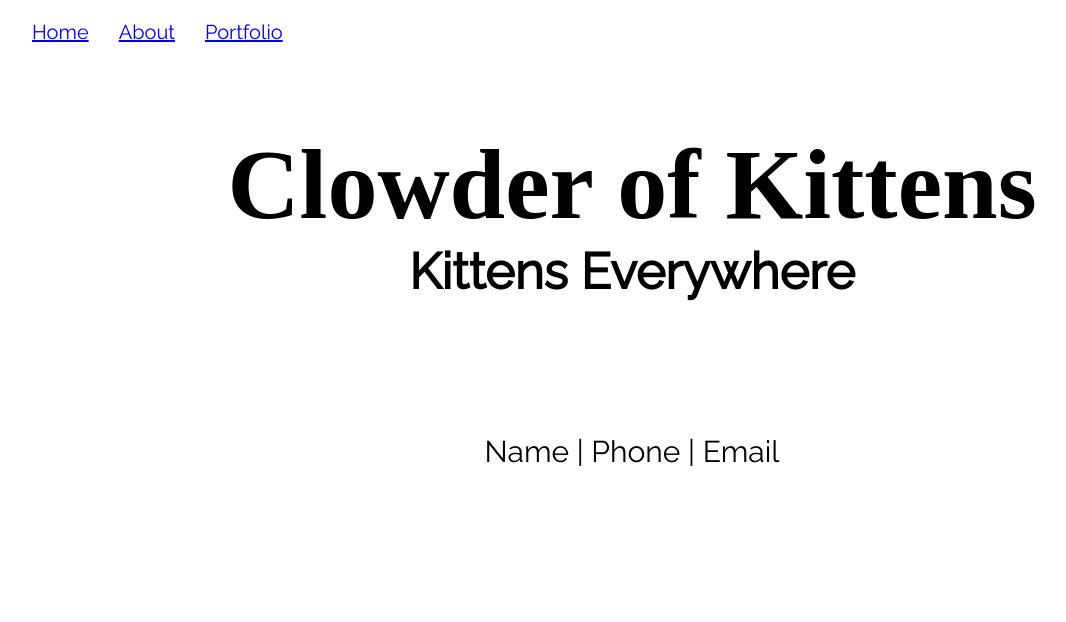
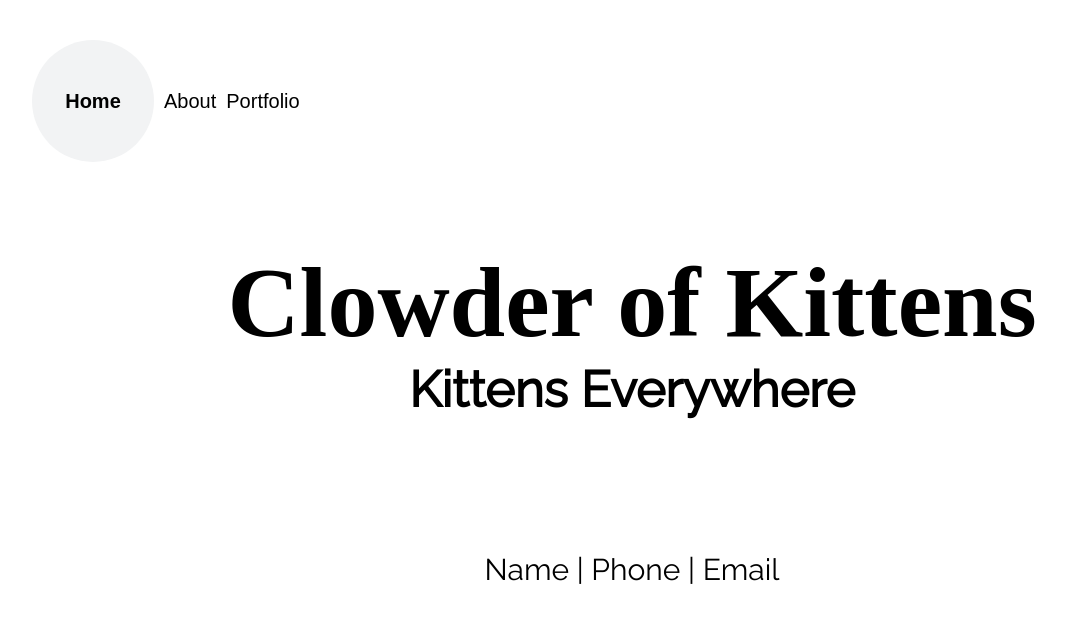
Before and after one commit to keriSpencer/portfolio-app, a React (Create React App) app: page / in a window 1280 px wide. Shown: the top 622 px of the page, without its empty margins (8-1074 px from the left). Built offline with nearby package versions, Linux system fonts and the light colour scheme; a web font is replaced by a local one.

Commit message:
Updated active link CSS

```diff
--- a/src/components/BaseLayout.js
+++ b/src/components/BaseLayout.js
@@ -16,28 +16,18 @@ class BaseLayout extends Component {
       marginBottom: 60
     }
 
-    let navBar = {
-      fontFamily: 'Raleway',
-      fontWeight: 'extra-light',
-      listStyle: 'none',
-      fontSize: '20px'
-    }
+    // let navBar = {
+    //   fontFamily: 'Raleway',
+    //   fontWeight: 'extra-light',
+    //   listStyle: 'none',
+    //   fontSize: '20px'
+    // }
 
     return (
       <div className="wrap">
         <div className="nav-bar-header">
           <nav>
-            <ul className="navBar" style={navBar}>
-              <li className="navListItem">
-                <Link to="/">Home</Link>
-              </li>
-              <li className="navListItem">
-                <Link to="/about">About</Link>
-              </li>
-              <li className="navListItem">
-                <Link to="/portfolio">Portfolio</Link>
-              </li>
-            </ul>
+            <ul className="navBar" />
           </nav>
         </div>
 
--- a/src/index.js
+++ b/src/index.js
@@ -3,7 +3,7 @@ import ReactDOM from 'react-dom'
 import './styles/index.css'
 import App from './components/App'
 import registerServiceWorker from './registerServiceWorker'
-import { BrowserRouter, Route, Switch } from 'react-router-dom'
+import { BrowserRouter, Route, Switch, NavLink } from 'react-router-dom'
 import BaseLayout from './components/BaseLayout'
 
 import Home from '/Users/kerispencer/Development/react/portfolio-app/src/components/Home.js'
@@ -13,6 +13,19 @@ import Portfolio from '/Users/kerispencer/Development/react/portfolio-app/src/co
 ReactDOM.render(
   <BrowserRouter>
     <BaseLayout>
+      <div className="centerText">
+        <nav className="navBar">
+          <NavLink activeClassName="selected" className="navListItem" exact to="/">
+            Home
+          </NavLink>
+          <NavLink activeClassName="selected" className="navListItem" to="/about">
+            About
+          </NavLink>
+          <NavLink activeClassName="selected" className="navListItem" to="/portfolio">
+            Portfolio
+          </NavLink>
+        </nav>
+      </div>
       <Switch>
         <Route path="/portfolio" component={Portfolio} />
         <Route path="/about" component={About} />
--- a/src/styles/App.css
+++ b/src/styles/App.css
@@ -1,10 +1,19 @@
-ul.navBar {
+.navBar {
   display: flex;
   flex-direction: row;
+  font: 'Raleway';
+  font-weight: light;
+  list-style: none;
+  font-size: 20px;
+  margin-left: 40px;
+  text-align: center;
+  line-height: 5.6em;
 }
 
-li.navListItem {
-  padding-right: 30px;
+.navListItem {
+  padding: 5px;
+  text-decoration: none;
+  color: black;
 }
 
 ul {
@@ -20,3 +29,27 @@ li {
   display: flex;
   justify-content: center;
 }
+
+/*.selected {
+  border-color: #666;
+  border-radius: 50%;
+}*/
+
+.selected {
+  background: #f2f3f4;
+  border-radius: 50%;
+  color: black;
+  font-weight: bold;
+  line-height: 5.6em;
+  margin-right: 5px;
+  text-align: center;
+  width: 5.6em;
+}
+
+/*text-decoration: none;
+border: 1px solid #666;
+border-radius: 50%;
+height: 100px;
+width: 100px;
+background-color: #666;
+color: white;*/
```
